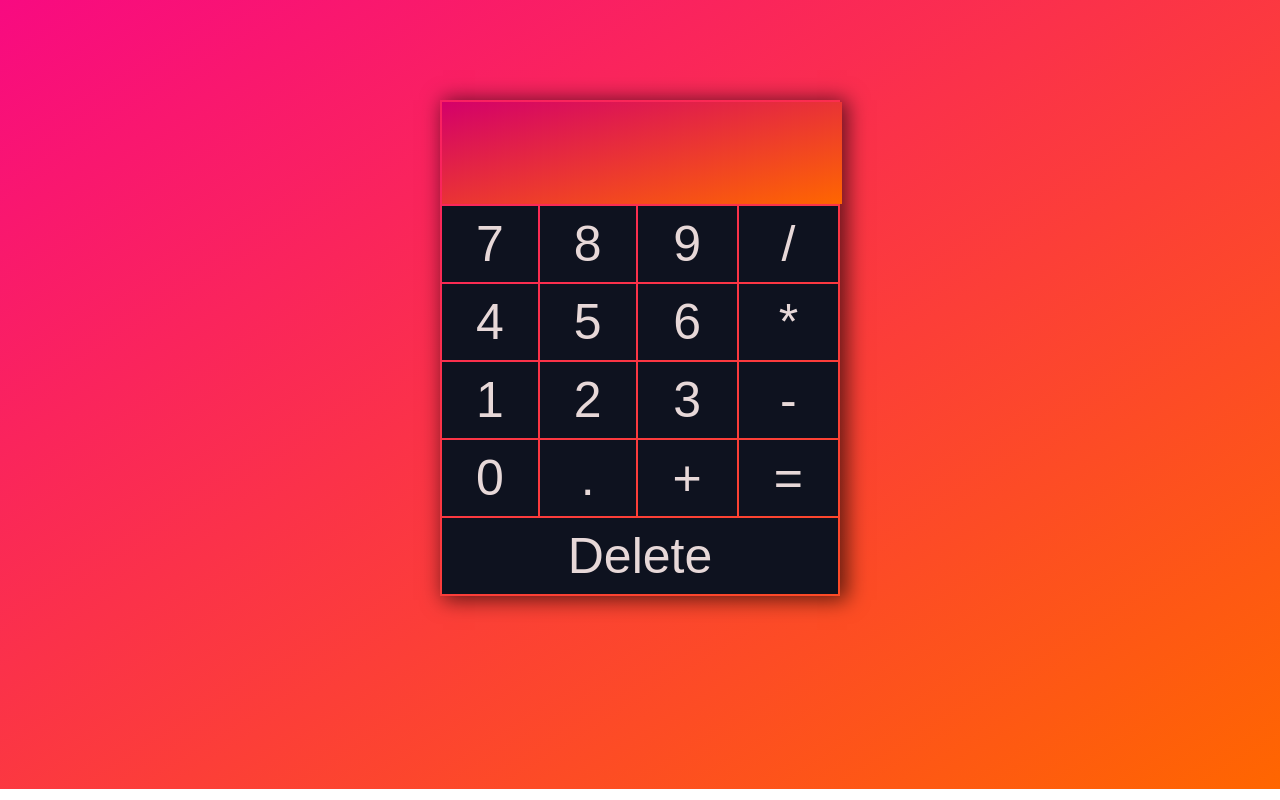
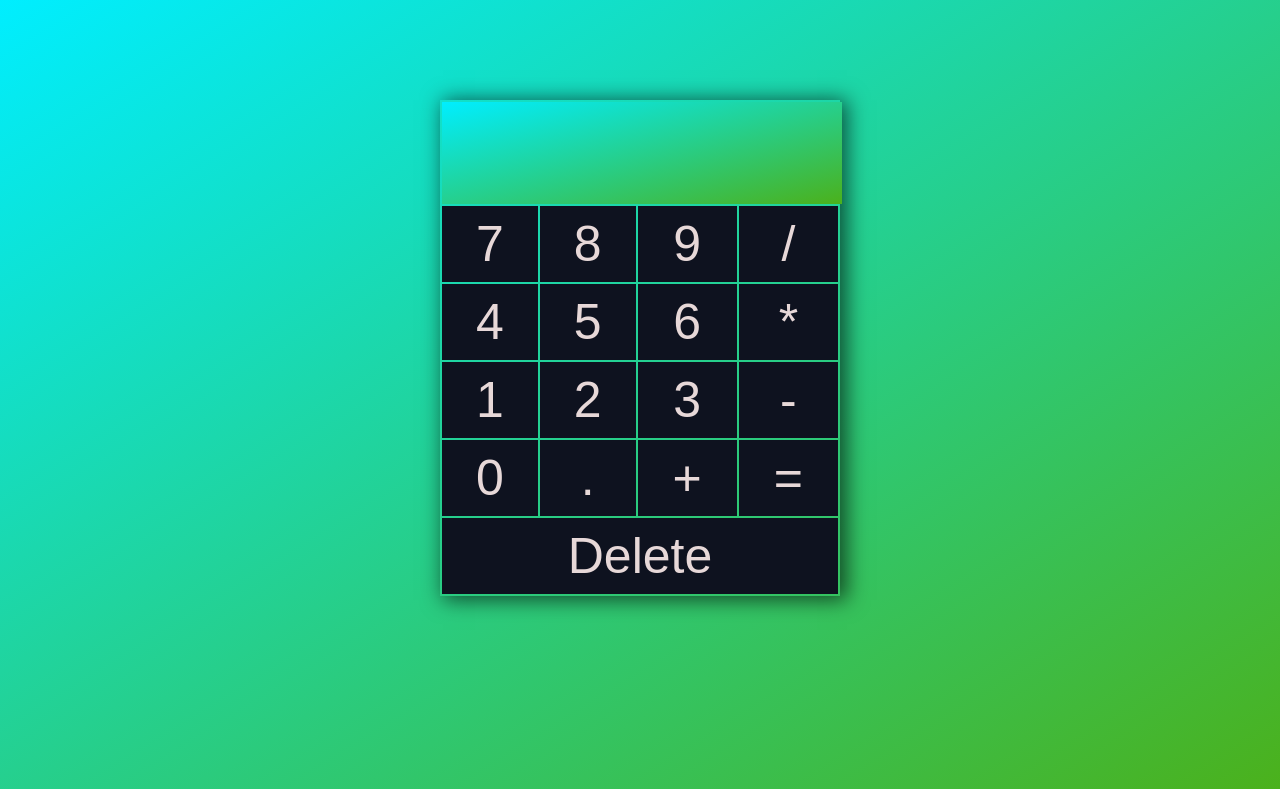
Before and after one commit to abdallah-laasri/calculator, a plain HTML site: page calculator/index.html in a window 1280 px wide. Drawn offline with Linux system fonts and the light colour scheme.

Commit message:
Update style.css

```diff
--- a/calculator/css/style.css
+++ b/calculator/css/style.css
@@ -2,7 +2,8 @@ body {
     margin: 0%;
     padding: 0%;
     height: 689px;
-    background-image: linear-gradient(to bottom right, rgb(248, 10, 129), rgb(255, 102, 0));
+    background-image: linear-gradient(to bottom right, rgb(0, 238, 255), rgb(75, 177, 28));
+    /* background-image: linear-gradient(to right top, #11afbe, #00aaeb, #009aff, #9c75ff, #ff00d3); */
     background-repeat: no-repeat;
     background-size: 100% 100%;
 }
@@ -18,7 +19,7 @@ table td {
 }
 
 input[type=text] {
-    background-image: linear-gradient(to bottom right, rgb(212, 0, 106), rgb(255, 102, 0));
+    background-image: linear-gradient(to bottom right, rgb(0, 238, 255), rgb(75, 177, 28));
     font-size: 50px;
     width: 100%;
     border: none;
```
